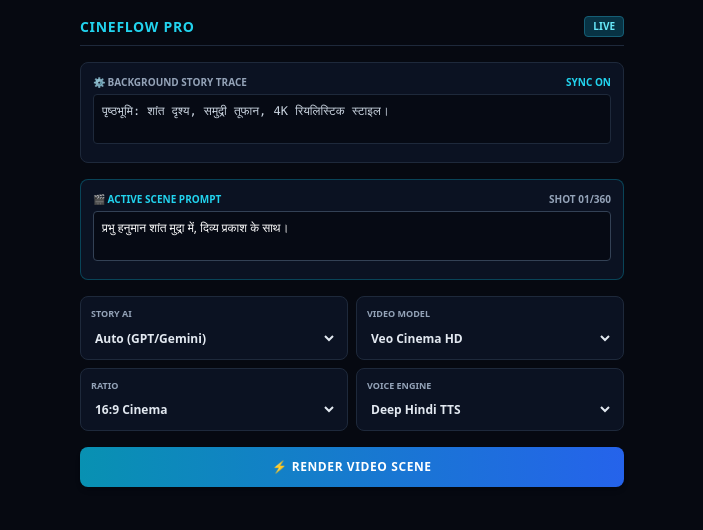
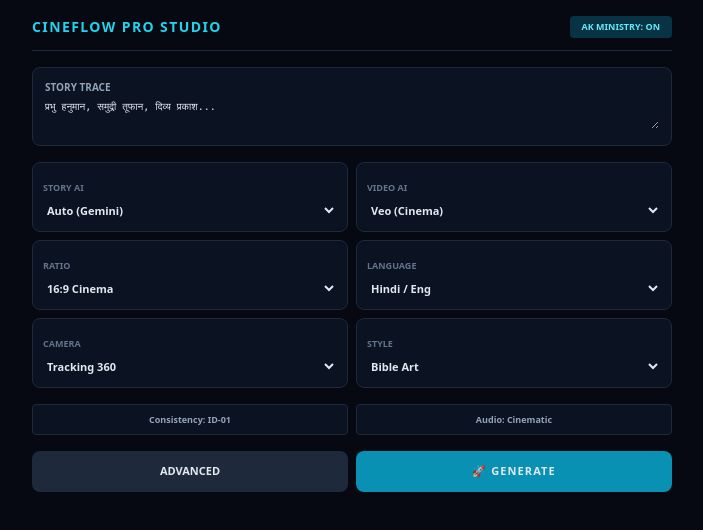
Before and after one commit to deepbhauak-wq/cineflow-ai, a Next.js app: page / in a window 1280 px wide. Shown: the top 530 px of the page, without its empty margins (288-991 px from the left). Built offline with nearby package versions, Linux system fonts and the light colour scheme.

Commit message:
Refactor CineFlow component to CineFlowProStudio

```diff
--- a/app/page.jsx
+++ b/app/page.jsx
@@ -1,68 +1,51 @@
+
 "use client";
 import React, { useState } from "react";
 
-export default function CineFlowMiniStudio() {
-  const [bgPrompt, setBgPrompt] = useState("पृष्ठभूमि: शांत दृश्य, समुद्री तूफान, 4K रियलिस्टिक स्टाइल।");
-  const [activePrompt, setActivePrompt] = useState("प्रभु हनुमान शांत मुद्रा में, दिव्य प्रकाश के साथ।");
+export default function CineFlowProStudio() {
+  const [active, setActive] = useState(true); // AK Ministry Mode
+
+  const settings = [
+    { label: "Story AI", val: "Auto (Gemini)" }, { label: "Video AI", val: "Veo (Cinema)" },
+    { label: "Ratio", val: "16:9 Cinema" }, { label: "Language", val: "Hindi / Eng" },
+    { label: "Camera", val: "Tracking 360" }, { label: "Style", val: "Bible Art" }
+  ];
 
   return (
-    <div className="min-h-screen bg-[#060911] text-slate-200 font-sans p-4 max-w-xl mx-auto space-y-4">
+    <div className="min-h-screen bg-[#060911] text-slate-200 font-sans p-4 max-w-2xl mx-auto space-y-4">
       {/* Header */}
-      <div className="flex justify-between items-center pb-2 border-b border-slate-800">
-        <span className="text-sm font-black text-cyan-400 tracking-wider uppercase">CineFlow Pro</span>
-        <span className="text-[10px] bg-cyan-950 text-cyan-300 px-2 py-0.5 rounded border border-cyan-800 font-bold">LIVE</span>
+      <div className="flex justify-between items-center border-b border-slate-800 pb-3">
+        <h1 className="font-black text-sm text-cyan-400 uppercase tracking-widest">CineFlow Pro Studio</h1>
+        <div className={`cursor-pointer px-3 py-1 rounded text-[9px] font-bold ${active ? 'bg-cyan-950 text-cyan-300' : 'bg-slate-800'}`} onClick={() => setActive(!active)}>AK MINISTRY: {active ? 'ON' : 'OFF'}</div>
       </div>
 
-      {/* 1. Background Engine Prompt (Read/Sync) */}
-      <div className="bg-[#0b1222] p-3 rounded-lg border border-slate-800 space-y-1">
-        <div className="flex justify-between text-[10px] font-bold text-slate-400 uppercase">
-          <span>⚙️ Background Story Trace</span>
-          <span className="text-cyan-400">Sync ON</span>
-        </div>
-        <textarea
-          value={bgPrompt}
-          onChange={(e) => setBgPrompt(e.target.value)}
-          className="w-full bg-[#060a14] border border-slate-800 rounded p-2 text-xs text-slate-300 outline-none resize-none font-mono"
-          rows={2}
-        />
+      {/* Prompts */}
+      <div className="bg-[#0b1222] p-3 rounded-lg border border-slate-800 text-[10px]">
+        <label className="text-slate-400 uppercase font-bold">Story Trace</label>
+        <textarea className="w-full bg-transparent mt-1 outline-none font-mono" rows="2">प्रभु हनुमान, समुद्री तूफान, दिव्य प्रकाश...</textarea>
       </div>
 
-      {/* 2. Active Scene Prompt (Read/Edit) */}
-      <div className="bg-[#0b1222] p-3 rounded-lg border border-cyan-500/30 space-y-1">
-        <div className="flex justify-between text-[10px] font-bold text-cyan-400 uppercase">
-          <span>🎬 Active Scene Prompt</span>
-          <span className="text-slate-400">Shot 01/360</span>
-        </div>
-        <textarea
-          value={activePrompt}
-          onChange={(e) => setActivePrompt(e.target.value)}
-          className="w-full bg-[#060a14] border border-slate-700 rounded p-2 text-xs text-white outline-none resize-none"
-          rows={2}
-        />
-      </div>
-
-      {/* 3. Compact Settings Grid */}
+      {/* Grid Settings */}
       <div className="grid grid-cols-2 gap-2">
-        {[
-          { label: "Story AI", val: "Auto (GPT/Gemini)" },
-          { label: "Video Model", val: "Veo Cinema HD" },
-          { label: "Ratio", val: "16:9 Cinema" },
-          { label: "Voice Engine", val: "Deep Hindi TTS" }
-        ].map((item) => (
-          <div key={item.label} className="bg-[#0b1222] p-2.5 rounded-lg border border-slate-800">
-            <span className="text-[9px] font-bold text-slate-400 uppercase block mb-1">{item.label}</span>
-            <select className="w-full bg-transparent text-xs font-semibold text-slate-200 outline-none cursor-pointer">
-              <option>{item.val}</option>
-              <option>Custom</option>
-            </select>
+        {settings.map(s => (
+          <div key={s.label} className="bg-[#0b1222] p-2.5 rounded-lg border border-slate-800">
+            <span className="text-[9px] font-bold text-slate-500 uppercase">{s.label}</span>
+            <select className="w-full bg-transparent text-[11px] font-bold outline-none cursor-pointer"><option>{s.val}</option><option>Edit</option></select>
           </div>
         ))}
       </div>
 
-      {/* Action Button */}
-      <button className="w-full py-3 bg-gradient-to-r from-cyan-600 to-blue-600 hover:from-cyan-500 hover:to-blue-500 rounded-lg text-xs font-bold uppercase tracking-wider text-white shadow-md active:scale-[0.99] transition-all">
-        ⚡ Render Video Scene
-      </button>
+      {/* Advanced Pro Tools (Compact) */}
+      <div className="flex gap-2 text-[9px] font-bold uppercase text-slate-400">
+        <button className="flex-1 p-2 bg-[#0b1222] rounded border border-slate-800">Consistency: ID-01</button>
+        <button className="flex-1 p-2 bg-[#0b1222] rounded border border-slate-800">Audio: Cinematic</button>
+      </div>
+
+      {/* Actions */}
+      <div className="flex gap-2">
+        <button className="flex-1 py-3 bg-slate-800 rounded-lg text-[11px] font-bold uppercase">Advanced</button>
+        <button className="flex-1 py-3 bg-cyan-600 rounded-lg text-[11px] font-black uppercase tracking-widest hover:bg-cyan-500">🚀 Generate</button>
+      </div>
     </div>
   );
 }
```
